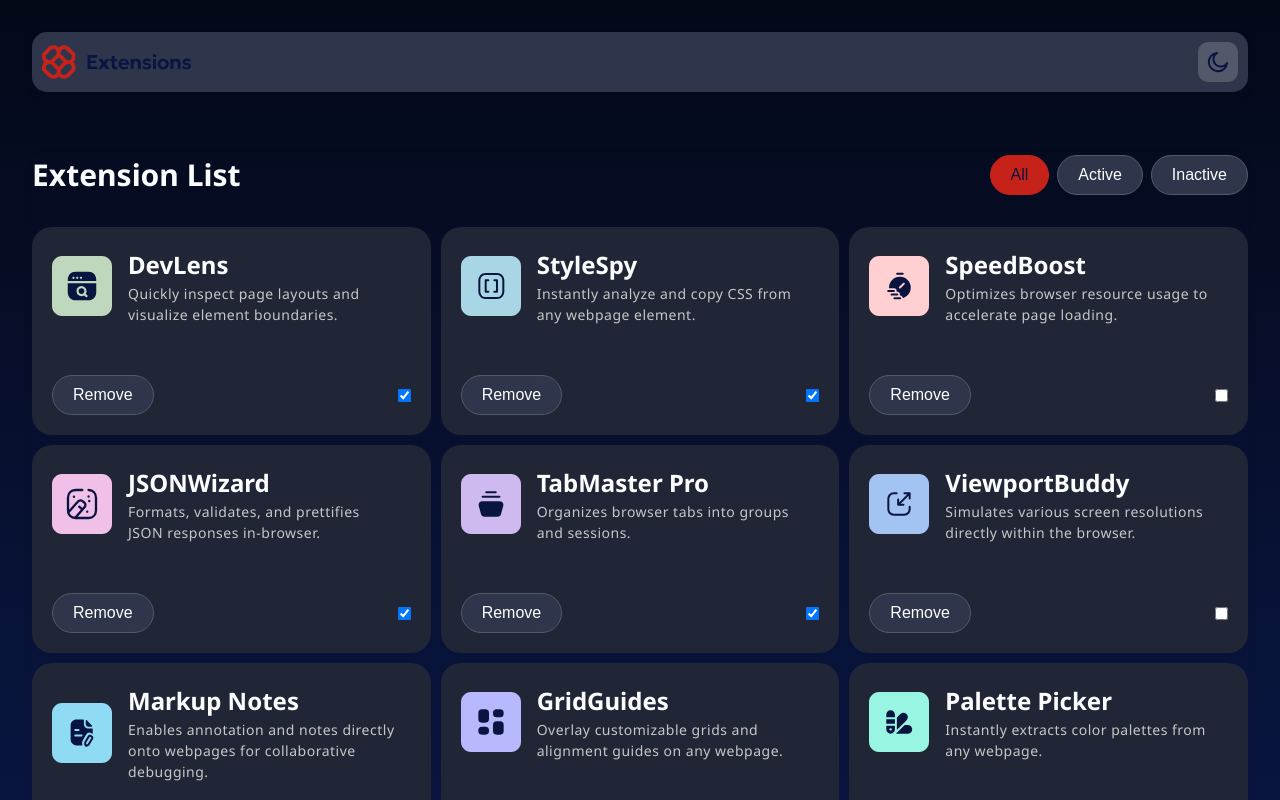
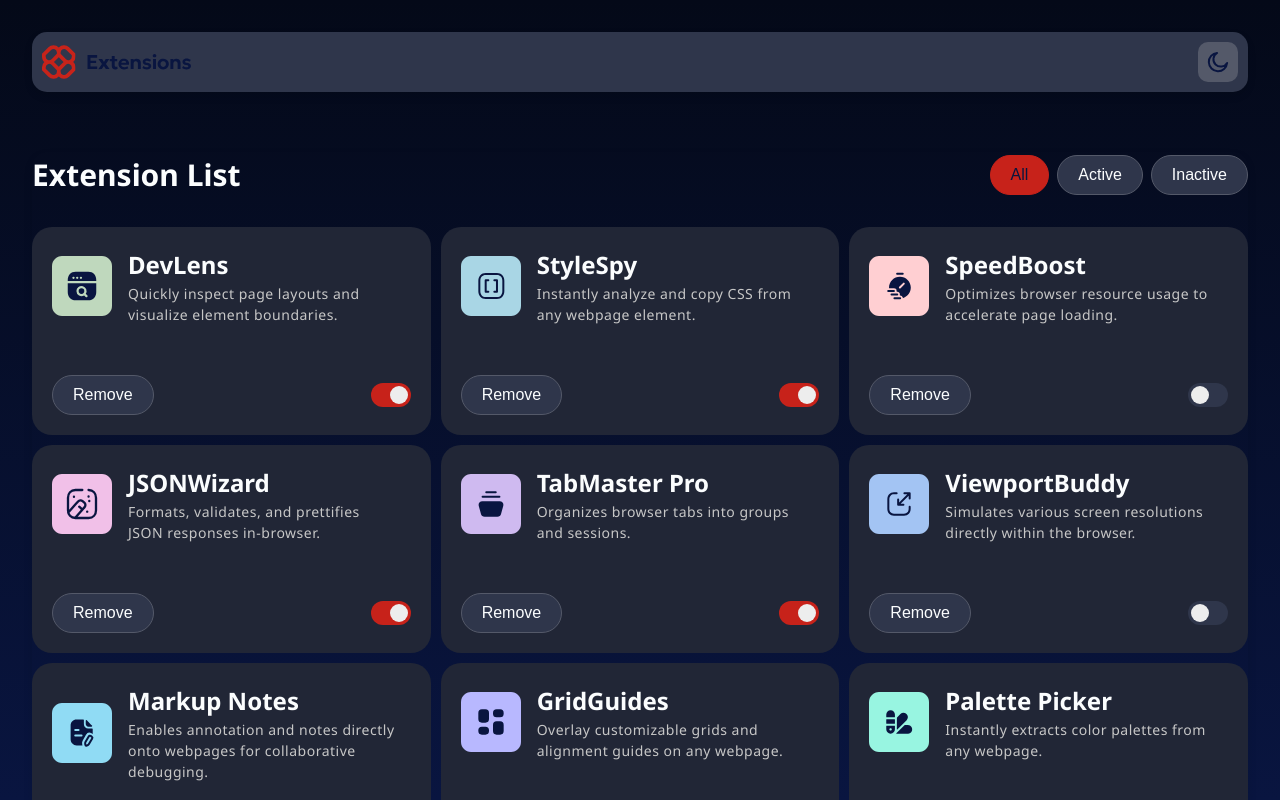
Before and after one commit to Ledelara/browser-extension-manager, a React (Vite) app: page / in a window 1280 px wide. Shown: the top 800 px of the page. Built offline with nearby package versions, Linux system fonts and the light colour scheme.

Commit message:
✨ feat: criando input switch personalizado

```diff
--- a/src/components/CardComponent/CardComponent.css
+++ b/src/components/CardComponent/CardComponent.css
@@ -39,3 +39,48 @@
   margin-top: 50px;
   width: 100%;
 }
+
+.switch {
+  position: relative;
+  display: inline-block;
+  width: 40px;
+  height: 24px;
+}
+
+.switch input {
+  opacity: 0;
+  width: 0;
+  height: 0;
+}
+
+.slider {
+  position: absolute;
+  cursor: default;
+  top: 0;
+  left: 0;
+  right: 0;
+  bottom: 0;
+  background-color: var(--neutral-700);
+  transition: 0.4s;
+  border-radius: 24px;
+}
+
+.slider:before {
+  position: absolute;
+  content: "";
+  height: 18px;
+  width: 18px;
+  left: 3px;
+  bottom: 3px;
+  background-color: var(--neutral-100);
+  transition: 0.4s;
+  border-radius: 50%;
+}
+
+.switch input:checked + .slider {
+  background-color: var(--red-700);
+}
+
+.switch input:checked + .slider:before {
+  transform: translateX(16px);
+}
--- a/src/components/CardComponent/CardComponent.tsx
+++ b/src/components/CardComponent/CardComponent.tsx
@@ -25,7 +25,10 @@ export default function CardComponent({ name, logo, description, isActive }: Car
           <Button className="card-component__button" onClick={() => alert("Button clicked!")} active={false}>
             Remove
           </Button>
-          <input type="checkbox" className="card-component__checkbox" checked={isActive} readOnly />
+          <label className="switch">
+            <input type="checkbox" checked={isActive} readOnly />
+            <span className="slider"></span>
+          </label>
         </div>
       </div>
     </Card>
```
